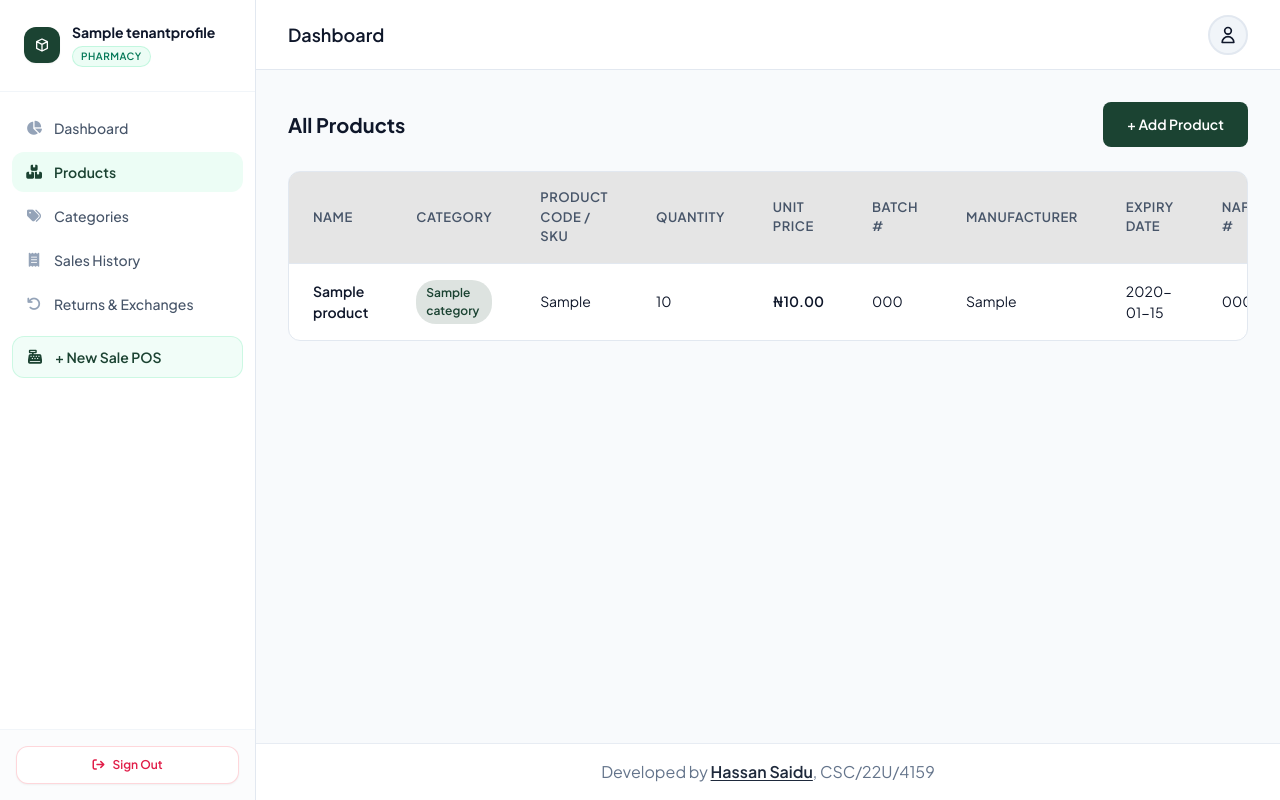
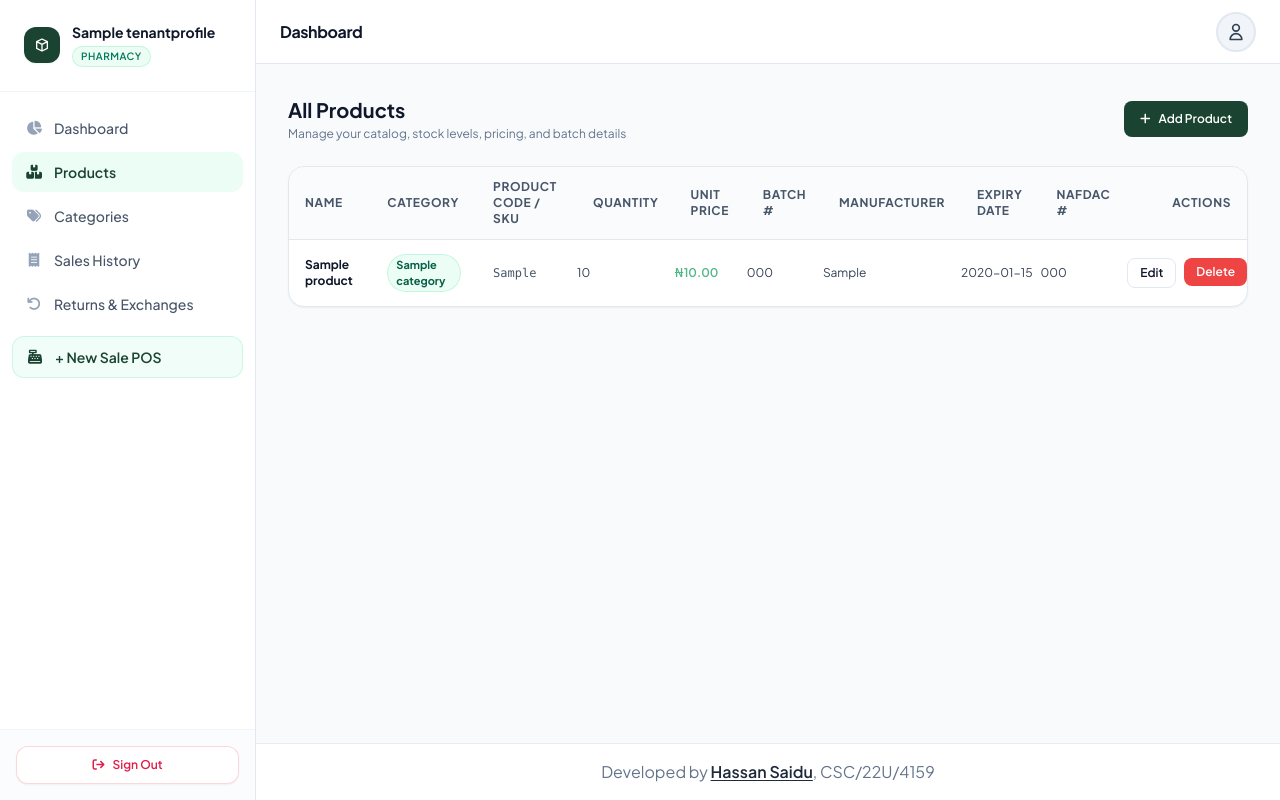
Before and after one commit to hassan3xl/fyp, a Django app: a page that uses templates/base.html in a window 1280 px wide. Run offline with Django 5.2, Linux system fonts and the light colour scheme; a user stored in the database is signed in; tables that the repository leaves empty hold one stand-in row (values such as "Sample post"); some libraries are stand-ins or nearby versions.

```diff
--- a/templates/base.html
+++ b/templates/base.html
@@ -49,7 +49,7 @@
         <!-- Main Wrapper -->
         <div class="main-wrapper flex-1 flex flex-col min-h-screen min-w-0">
           {% include 'navbar.html' %}
-          <main class="content-container flex-1">
+          <main class="flex-1 p-6 lg:p-8 overflow-y-auto">
             {% include 'home.html' %}
             {% block content %}{% endblock content %}
           </main>
--- a/templates/inventory/product_list.html
+++ b/templates/inventory/product_list.html
@@ -4,47 +4,52 @@
 {% block page_header %}Product Inventory{% endblock %}
 
 {% block content %}
-<div style="display: flex; justify-content: space-between; align-items: center; margin-bottom: 24px;">
-    <h2 style="font-size: 20px; font-weight: 700; color: var(--text-primary);">All Products</h2>
-    <a href="{{ url('inventory:product_add') }}" class="btn btn-primary" id="btn-add-product">
-        + Add Product
+<div class="space-y-6">
+    <div class="flex flex-col sm:flex-row sm:items-center justify-between gap-4">
+        <div>
+            <h2 class="text-xl font-bold text-slate-900">All Products</h2>
+            <p class="text-xs text-slate-500 mt-0.5">Manage your catalog, stock levels, pricing, and batch details</p>
+        </div>
+        <a href="{{ url('inventory:product_add') }}" class="btn btn-primary text-xs py-2.5 px-4 font-semibold inline-flex items-center gap-2 self-start sm:self-auto bg-[#1b4332] hover:bg-[#143326]" id="btn-add-product">
+            <i class="fas fa-plus"></i> Add Product
         </a>
     </div>
 
     {% if products %}
-    <div class="table-container">
-        <table class="table">
+        <div class="bg-white border border-slate-200 rounded-2xl shadow-sm overflow-hidden">
+            <div class="overflow-x-auto">
+                <table class="w-full text-left border-collapse text-xs">
                     <thead>
-                <tr>
-                    <th>Name</th>
-                    <th>Category</th>
-                    <th>Product Code / SKU</th>
-                    <th>Quantity</th>
-                    <th>Unit Price</th>
+                        <tr class="bg-slate-50/70 border-b border-slate-200 text-slate-600 uppercase font-bold tracking-wider">
+                            <th class="py-3 px-4">Name</th>
+                            <th class="py-3 px-4">Category</th>
+                            <th class="py-3 px-4">Product Code / SKU</th>
+                            <th class="py-3 px-4">Quantity</th>
+                            <th class="py-3 px-4">Unit Price</th>
                             {% if business_type == 'pharmacy' %}
-                        <th>Batch #</th>
-                        <th>Manufacturer</th>
-                        <th>Expiry Date</th>
-                        <th>NAFDAC #</th>
+                                <th class="py-3 px-4">Batch #</th>
+                                <th class="py-3 px-4">Manufacturer</th>
+                                <th class="py-3 px-4">Expiry Date</th>
+                                <th class="py-3 px-4">NAFDAC #</th>
                             {% elif business_type == 'provision_store' %}
-                        <th>Reorder Level</th>
-                        <th>Supplier Code</th>
+                                <th class="py-3 px-4">Reorder Level</th>
+                                <th class="py-3 px-4">Supplier Code</th>
                             {% endif %}
-                    <th style="text-align: right;">Actions</th>
+                            <th class="py-3 px-4 text-right">Actions</th>
                         </tr>
                     </thead>
-            <tbody>
+                    <tbody class="divide-y divide-slate-100 text-slate-700">
                         {% for product in products %}
-                    <tr>
-                        <td style="font-weight: 600; color: var(--text-primary);">{{ product.name }}</td>
-                        <td>
+                            <tr class="hover:bg-slate-50/50 transition-colors">
+                                <td class="py-3.5 px-4 font-bold text-slate-900">{{ product.name }}</td>
+                                <td class="py-3.5 px-4">
                                     {% if product.category %}
-                                <span class="card-badge badge-primary" style="margin-top:0;">{{ product.category.name }}</span>
+                                        <span class="inline-flex items-center px-2 py-0.5 rounded-full text-[11px] font-bold bg-emerald-50 text-emerald-800 border border-emerald-200/60">{{ product.category.name }}</span>
                                     {% else %}
-                                <span style="color: var(--text-muted);">Uncategorized</span>
+                                        <span class="text-slate-400 italic">Uncategorized</span>
                                     {% endif %}
                                 </td>
-                        <td>{{ product.sku or '-' }}</td>
+                                <td class="py-3.5 px-4 font-mono text-slate-600">{{ product.sku or '-' }}</td>
                         <td>
                             {% if business_type == 'pharmacy' and product.quantity <= 5 %}
                                 <span style="color: var(--accent-red); font-weight: 600;">{{ product.quantity }} (Low)</span>
--- a/templates/navbar.html
+++ b/templates/navbar.html
@@ -1,35 +1,35 @@
-<header class="header">
-  <div class="header-title">
+<header class="h-16 px-6 bg-white border-b border-slate-200 flex items-center justify-between sticky top-0 z-40 shrink-0">
+  <div class="text-base font-bold text-slate-900 tracking-tight flex items-center gap-2">
     {% block page_header %}Dashboard{% endblock page_header %}
   </div>
-  <div style="position: relative; display: inline-block" id="user-profile-menu">
+  <div class="relative inline-block" id="user-profile-menu">
     <button
       id="user-profile-btn"
-      style="background: none; border: none; cursor: pointer; padding: 0; display: flex; align-items: center; justify-content: center; width: 40px; height: 40px; border-radius: 50%; background-color: var(--bg-tertiary); color: var(--text-primary); transition: var(--transition); border: 2px solid var(--border-color);"
+      class="w-10 h-10 rounded-full bg-slate-100 text-slate-700 hover:bg-slate-200 flex items-center justify-center transition-colors border-2 border-slate-200 focus:outline-none focus:border-emerald-600 cursor-pointer"
     >
-      <svg style="width: 20px; height: 20px" fill="none" stroke="currentColor" viewBox="0 0 24 24" xmlns="http://www.w3.org/2000/svg">
+      <svg class="w-5 h-5" fill="none" stroke="currentColor" viewBox="0 0 24 24" xmlns="http://www.w3.org/2000/svg">
         <path stroke-linecap="round" stroke-linejoin="round" stroke-width="2" d="M16 7a4 4 0 11-8 0 4 4 0 018 0zM12 14a7 7 0 00-7 7h14a7 7 0 00-7-7z"></path>
       </svg>
     </button>
 
-    <div id="user-profile-dropdown" style="display: none; position: absolute; right: 0; top: 48px; width: 260px; background-color: var(--bg-secondary); border: 1px solid var(--border-color); border-radius: var(--radius-md); box-shadow: var(--shadow-lg); z-index: 1000; padding: 16px;">
-      <div style="border-bottom: 1px solid var(--border-color); padding-bottom: 12px; margin-bottom: 12px;">
-        <div style="font-weight: 700; font-size: 15px; color: var(--text-primary);">
+    <div id="user-profile-dropdown" class="hidden absolute right-0 top-12 w-64 bg-white border border-slate-200 rounded-2xl shadow-xl z-50 p-4">
+      <div class="border-b border-slate-100 pb-3 mb-3">
+        <div class="font-bold text-sm text-slate-900">
           {% if request.user.first_name or request.user.last_name %} {{ request.user.first_name }} {{ request.user.last_name }} {% else %} {{ request.user.email.split('@')[0]|title }} {% endif %}
         </div>
-        <div style="font-size: 12px; color: var(--text-secondary); word-break: break-all; margin-top: 2px;">
+        <div class="text-xs text-slate-500 break-all mt-0.5">
           {{ request.user.email }}
         </div>
       </div>
 
-      <div style="display: flex; flex-direction: column; gap: 8px; font-size: 13px; color: var(--text-secondary);">
-        <div style="display: flex; justify-content: space-between">
+      <div class="flex flex-col gap-2 text-xs text-slate-600">
+        <div class="flex justify-between">
           <span>Role:</span>
-          <span style="font-weight: 600; color: var(--text-primary)">{{ request.user.role|title if request.user.role else 'User' }}</span>
+          <span class="font-semibold text-slate-900">{{ request.user.role|title if request.user.role else 'User' }}</span>
         </div>
-        <div style="display: flex; justify-content: space-between">
+        <div class="flex justify-between">
           <span>Tenant:</span>
-          <span style="font-weight: 600; color: var(--text-primary)">{{ request.tenant_name or 'System' }}</span>
+          <span class="font-semibold text-slate-900">{{ request.tenant_name or 'System' }}</span>
         </div>
       </div>
     </div>
@@ -42,19 +42,20 @@
       if (btn && dropdown) {
         btn.addEventListener("click", function (e) {
           e.stopPropagation();
-          const isNone = dropdown.style.display === "none" || !dropdown.style.display;
-          dropdown.style.display = isNone ? "block" : "none";
-          if (isNone) {
-            btn.style.borderColor = "var(--accent-green)";
+          const isHidden = dropdown.classList.contains('hidden');
+          if (isHidden) {
+            dropdown.classList.remove('hidden');
+            btn.classList.add('border-emerald-600');
           } else {
-            btn.style.borderColor = "var(--border-color)";
+            dropdown.classList.add('hidden');
+            btn.classList.remove('border-emerald-600');
           }
         });
 
         document.addEventListener("click", function (e) {
           if (!dropdown.contains(e.target) && e.target !== btn && !btn.contains(e.target)) {
-            dropdown.style.display = "none";
-            btn.style.borderColor = "var(--border-color)";
+            dropdown.classList.add('hidden');
+            btn.classList.remove('border-emerald-600');
           }
         });
       }
```
Also changed, not shown: templates/inventory/return_list.html (+1 -10 lines), templates/inventory/sale_list.html (+1 -10 lines). Lines whose indentation alone changed are shown as unchanged.
